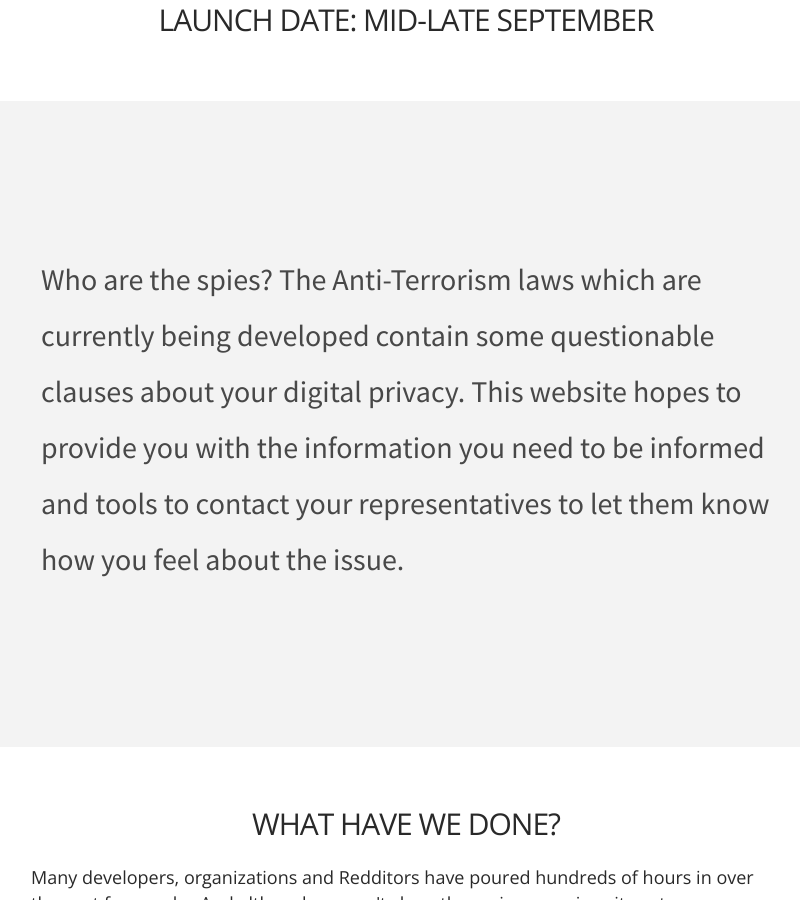
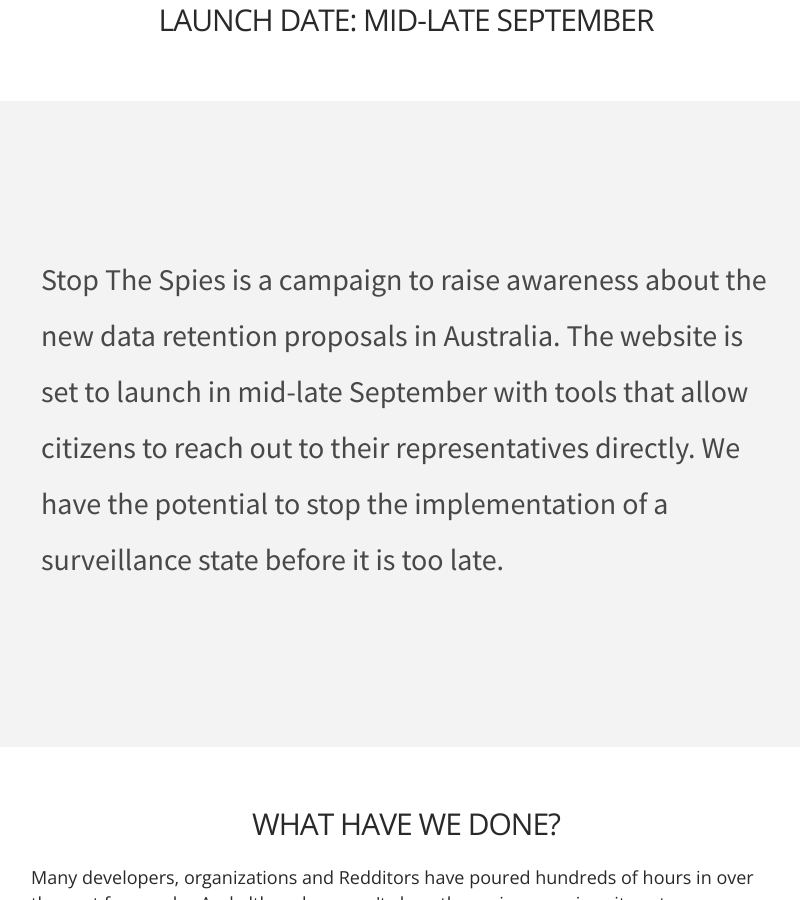
Before and after one commit to thomasdavis/saveprivacy, a Jekyll site: the page built from index.html, in a window 1280 px wide and 900 px high, scrolled down 519 px. Shown: the whole window, without its empty margins (234-1034 px from the left). Built offline with Jekyll 4.4.1, drawn with Linux system fonts in a browser that asks for light colours; nearby versions of some CDN libraries.

Commit message:
new copy

```diff
--- a/index.html
+++ b/index.html
@@ -19,7 +19,7 @@
     <div class="container">
     	<div  class="col-md-8 col-md-offset-2">
 	        <p>
-	            Who are the spies? The Anti-Terrorism laws which are currently being developed contain some questionable clauses about your digital privacy. This website hopes to provide you with the information you need to be informed and tools to contact your representatives to let them know how you feel about the issue.
+	            Stop The Spies is a campaign to raise awareness about the new data retention proposals in Australia. The website is set to launch in mid-late September with tools that allow citizens to reach out to their representatives directly. We have the potential to stop the implementation of a surveillance state before it is too late.
 	        </p>
 	       </div>
     </div>
```
